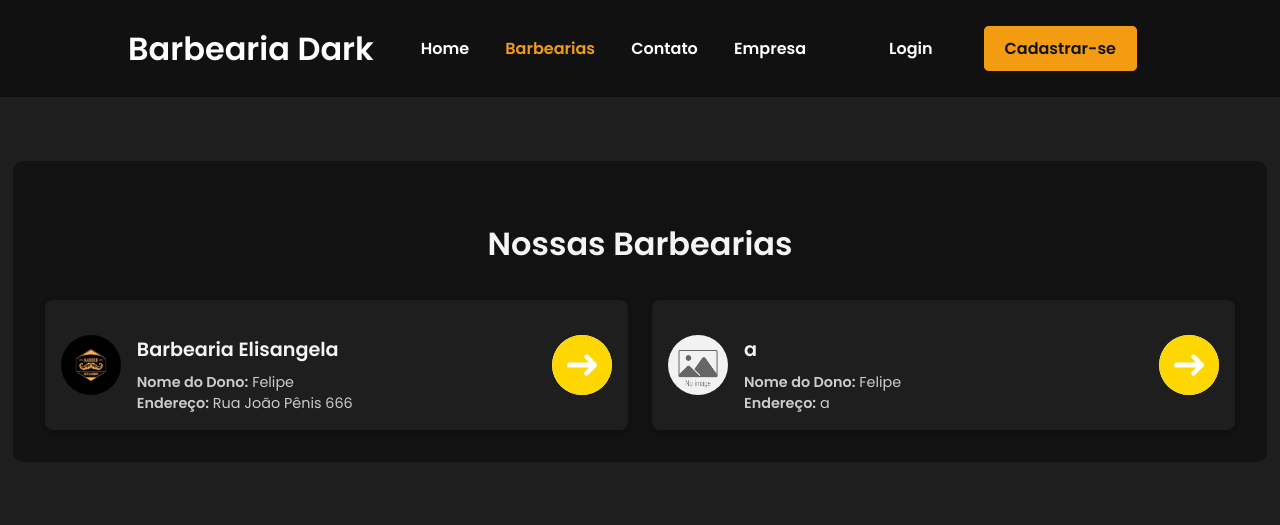
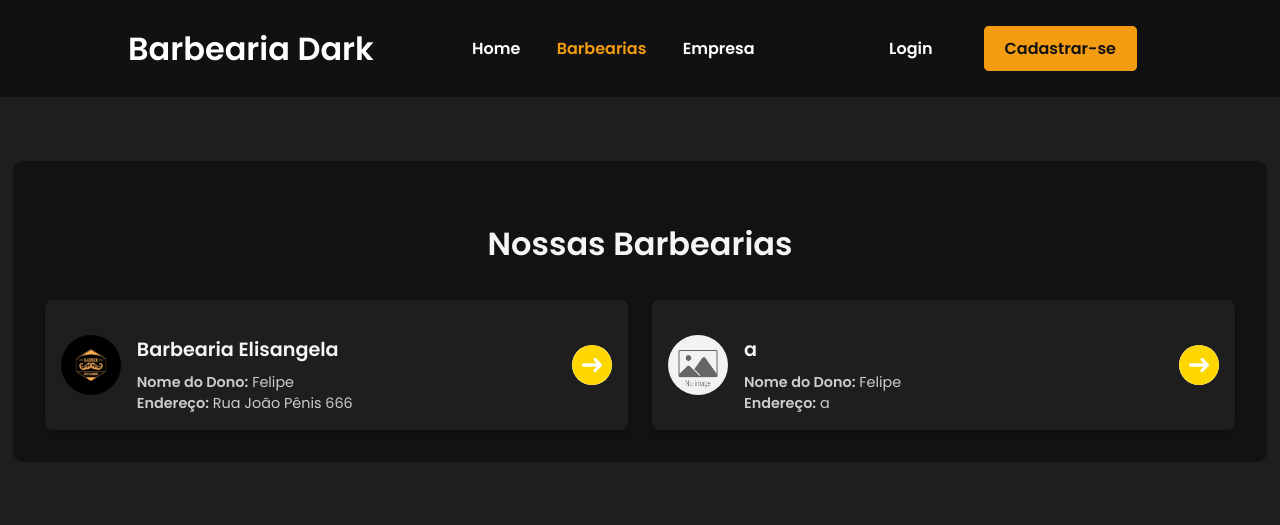
Before and after one commit to Kauan11962/Projeto_barbearia, a PHP site: page /barbearia.php in a window 1280 px wide. Shown: the top 525 px of the page. Run offline with PHP 8.4, Linux system fonts and the light colour scheme; data comes from the database, SQL or seed files in the repository; both versions use the stored data as it was after the commit.

Commit message:
exonerando

```diff
--- a/css/barbearia2.css
+++ b/css/barbearia2.css
@@ -118,3 +118,9 @@ a
 img{
     width: 40px;
 }
+
+.barbearia-card .seta
+{
+    width: 40px;
+    height: 40px;
+}
--- a/css/barber.css
+++ b/css/barber.css
@@ -45,6 +45,7 @@ main {
 }
 
 .barbearia-info img {
+    object-fit: cover;
     width: 50%;
     border-radius: 10px;
 }
--- a/css/cadastroBarbearia.css
+++ b/css/cadastroBarbearia.css
@@ -261,6 +261,7 @@ li p
 }
 
 textarea {
+    color: white;
     width: 80%; /* Adapta ao tamanho do elemento pai */
     height: 100px; /* Define uma altura padrão */
     padding: 10px; /* Espaçamento interno */
--- a/models/BarbeariaDAO.class.php
+++ b/models/BarbeariaDAO.class.php
@@ -81,7 +81,7 @@ class barbeariaDAO extends Conexao {
         SELECT barbearia.*, dono.nome AS nome_dono
         FROM barbearia
         INNER JOIN dono ON barbearia.id_dono = dono.id_dono;";
-        $stmt = $this->db->prepare($sql);  // Usando $this->db
+        $stmt = $this->db->prepare($sql);
         $stmt->execute();
         return $stmt->fetchAll(PDO::FETCH_ASSOC);
     }
--- a/views/barbearia.php
+++ b/views/barbearia.php
@@ -35,7 +35,7 @@ $empresasCadastradas = $barbeariaDAO->listarTodasEmpresas();
                                         <p><strong>Nome do Dono:</strong> <?php echo htmlspecialchars($empresa['nome_dono']); ?></p>
                                         <p><strong>Endereço:</strong> <?php echo htmlspecialchars($empresa['endereco']); ?></p>
                                     </div>
-                                    <img src="../imagens/setaDireita.svg">
+                                    <img class="seta" src="../imagens/setaDireita.svg">
                             </div>
                         </a>
                     <?php } ?>
--- a/views/cadastroBarbearia.php
+++ b/views/cadastroBarbearia.php
@@ -198,14 +198,14 @@ if (isset($_POST['excluir'], $_POST['id_empresa'])) {
                             <p><strong>Horários:</strong> <?php echo htmlspecialchars($empresa['horario']); ?></p>
 
 
-                            <p><strong>Imagem:</strong>
+                            <p><strong></strong>
                                 <img src="../imagens/barbearias/<?php echo htmlspecialchars($empresa['imagem']); ?>" alt="Imagem da Barbearia" width="100">
                             </p>
                             <form action="cadastroBarbearia.php" method="POST" onsubmit="return confirm('Tem certeza que deseja excluir esta empresa?');">
                                 <input type="hidden" name="id_empresa" value="<?php echo $empresa['id_barbearia']; ?>">
                                 <button type="submit" name="excluir">Excluir Empresa</button>
                             </form>
-                            <hr>
+
                         </li>
                     <?php } ?>
                 </ul>
--- a/views/header.php
+++ b/views/header.php
@@ -17,7 +17,6 @@ if (!isset($_SESSION)) {
             <ul>
                 <li><a id="home" href="../views/index.php">Home</a></li>
                 <li><a id="barbearias" href="../views/barbearia.php">Barbearias</a></li>
-                <li><a id="contato" href="../views/contato.php">Contato</a></li>
                 <li><a id="empresa" href="../views/empresa.php">Empresa</a></li>
             </ul>
             <ul>
```
Also changed, not shown: database/barbearia.sql (line endings or trailing spaces), imagens/barbearias/275a1e52e759e4af6b0cd606a37c483d.jpg (added), imagens/barbearias/imagemBanner2.jpg (added), imagens/barbearias/imagemBanner3.jpg (added), imagens/barbearias/logoBlondezone.png (added), imagens/barbearias/print login dank.PNG (added), imagens/barbearias/print prototipo dark.PNG (added).
